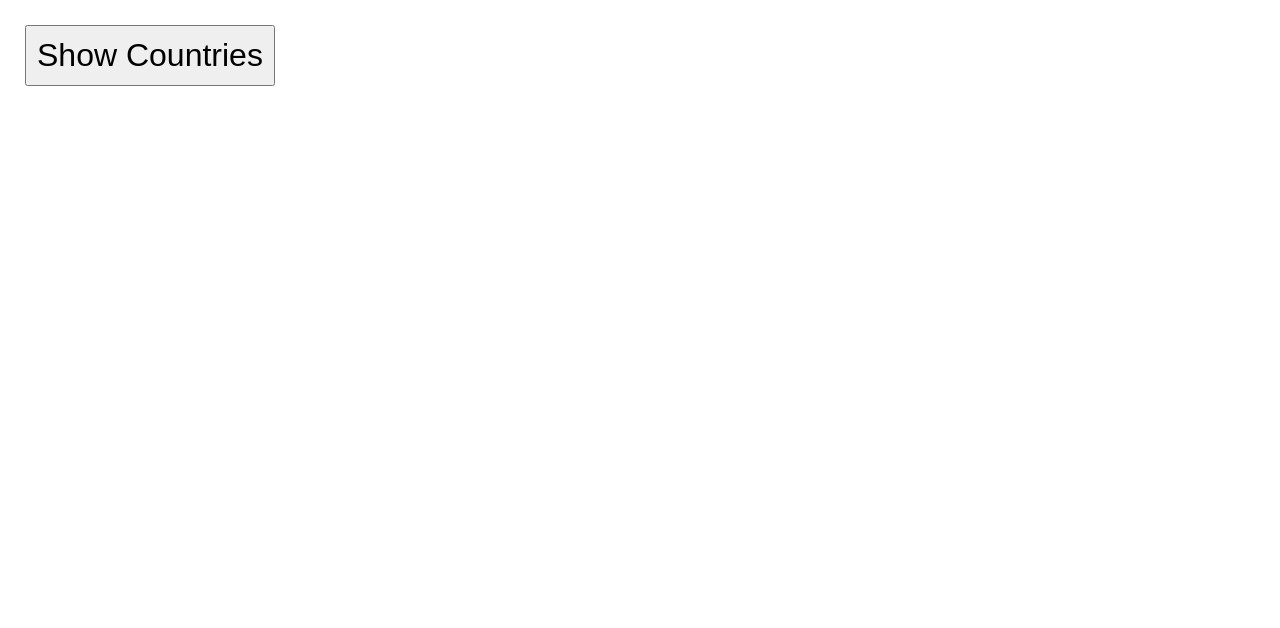
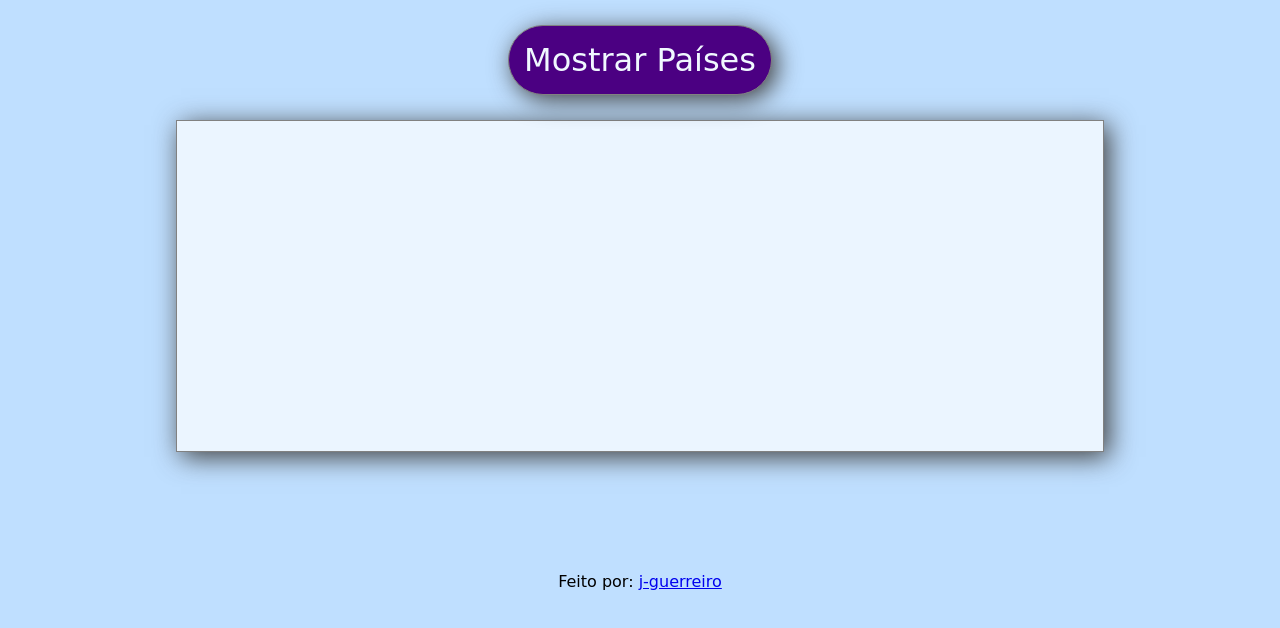
Before and after one commit to j-guerreiro/algoritmos, a website: page ajax-prog/ex1/index.html in a window 1280 px wide. Drawn offline with Linux system fonts and the light colour scheme; a web font is replaced by a local one.

Commit message:
update - estilizando app

```diff
--- a/ajax-prog/ex1/index.html
+++ b/ajax-prog/ex1/index.html
@@ -4,12 +4,24 @@
   <meta charset="UTF-8">
   <meta http-equiv="X-UA-Compatible" content="IE=edge">
   <meta name="viewport" content="width=device-width, initial-scale=1.0">
+  <link rel="preconnect" href="https://fonts.googleapis.com">
+  <link rel="preconnect" href="https://fonts.gstatic.com" crossorigin>
+  <link href="https://fonts.googleapis.com/css2?family=Hubballi&display=swap" rel="stylesheet">
   <script src="index.js"></script>
   <link rel="stylesheet" href="style.css">
   <title>Countries of the World</title>
 </head>
 <body>
-  <button class="btn-show" type="submit" onclick="mostrarPaises();">Show Countries</button>
-  <div id="post"></div>
+  <div class="menu-topo">
+    <button class="btn-show" type="submit" onclick="mostrarPaises();">Mostrar Países</button>
+  </div>
+    <div class="header">
+      <div id="post"></div>
+    </div>
+    <footer>
+      <div class="info">
+        <p>Feito por: <span><a href="https://github.com/j-guerreiro">j-guerreiro</a></span></p>
+      </div>
+  </footer>
 </body>
 </html>
--- a/ajax-prog/ex1/index.js
+++ b/ajax-prog/ex1/index.js
@@ -2,13 +2,14 @@ const mostrarPaises = () => {
 
   let xhr = new XMLHttpRequest();
 
-  xhr.open('GET', 'https://restcountries.com/v3.1/region/ame', true);
+  xhr.open('GET', 'https://restcountries.com/v2/all', true);
 
   xhr.onload = () => {
 
     if ( xhr.status == 200) {
-      let paises = JSON.parse(this.response);
-      paises.forEach(pais => {
+      let paises = JSON.parse(xhr.response);
+      console.log(paises)
+      paises.forEach( (pais) => {
 
         const cardPais = document.createElement('div');
         const bandeiraPais = document.createElement('img');
--- a/ajax-prog/ex1/style.css
+++ b/ajax-prog/ex1/style.css
@@ -1,9 +1,67 @@
 * {
   margin: 0 auto;
+  font-family: 'Hubballi', cursive;
+}
+
+body {
+  background-color: rgb(191, 223, 255);
+}
+
+.menu-topo {
+  display: flex;
+  justify-content: center;
+}
+
+.header {
+  display: flex;
+  justify-content: center;
+  flex-direction: row;
+  flex-wrap: nowrap;
+  align-items: center;
+  width: 70vw;
+  height: 300px;
+  overflow: scroll;
+  border: 0.02px solid rgb(129, 129, 129);
+  box-shadow: 5px 5px 25px rgb(63, 63, 63);
+  background-color: rgba(255, 255, 255, 0.699);
+  padding: 15px;
+}
+
+.header img {
+  position: relative;
+  width: 15vw;
+  height: 20vh;
+  margin-left: 1px;
+  border: 2px solid rgb(107, 107, 107);
+  border-radius: 15px;
+  box-shadow: 5px 5px 25px rgb(102, 93, 93);
 }
 
 .btn-show {
+  position: relative;
   font-size: 2em;
-  padding: 10px;
+  padding: 15px;
   margin: 25px;
+  border: 0.02px solid rgb(129, 129, 129);
+  box-shadow: 5px 5px 25px rgb(63, 63, 63);
+  background-color: indigo;
+  color: aliceblue;
+  border-radius: 100px;
+  transition: 0.3s ease-in-out;
 }
+
+.btn-show:hover {
+  background-color: rgb(214, 217, 255);
+  color: rgb(61, 61, 61);
+}
+
+div #post{
+  display: flex;
+  justify-content: center;
+}
+
+.info {
+  margin-top: 15vh;
+  display: flex;
+  justify-content: center;
+}
```
